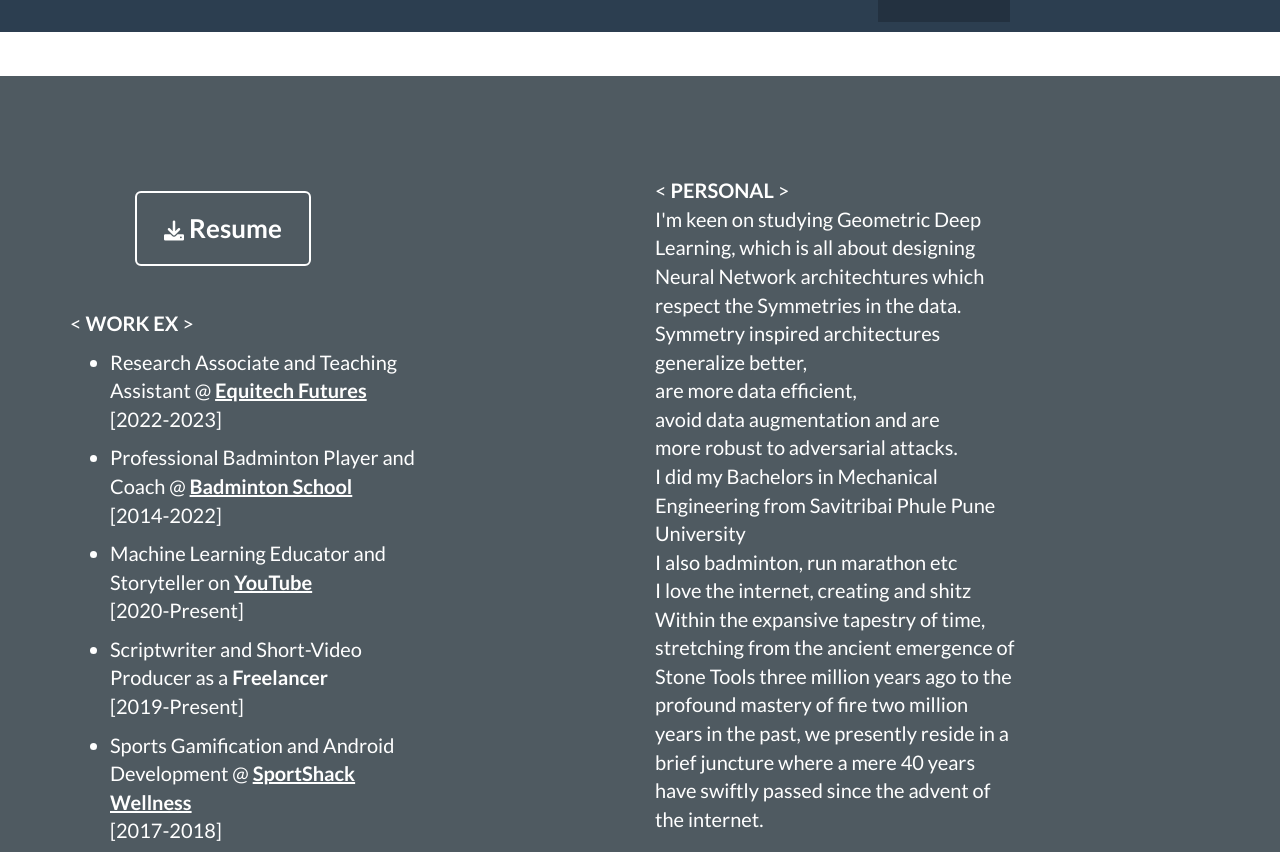
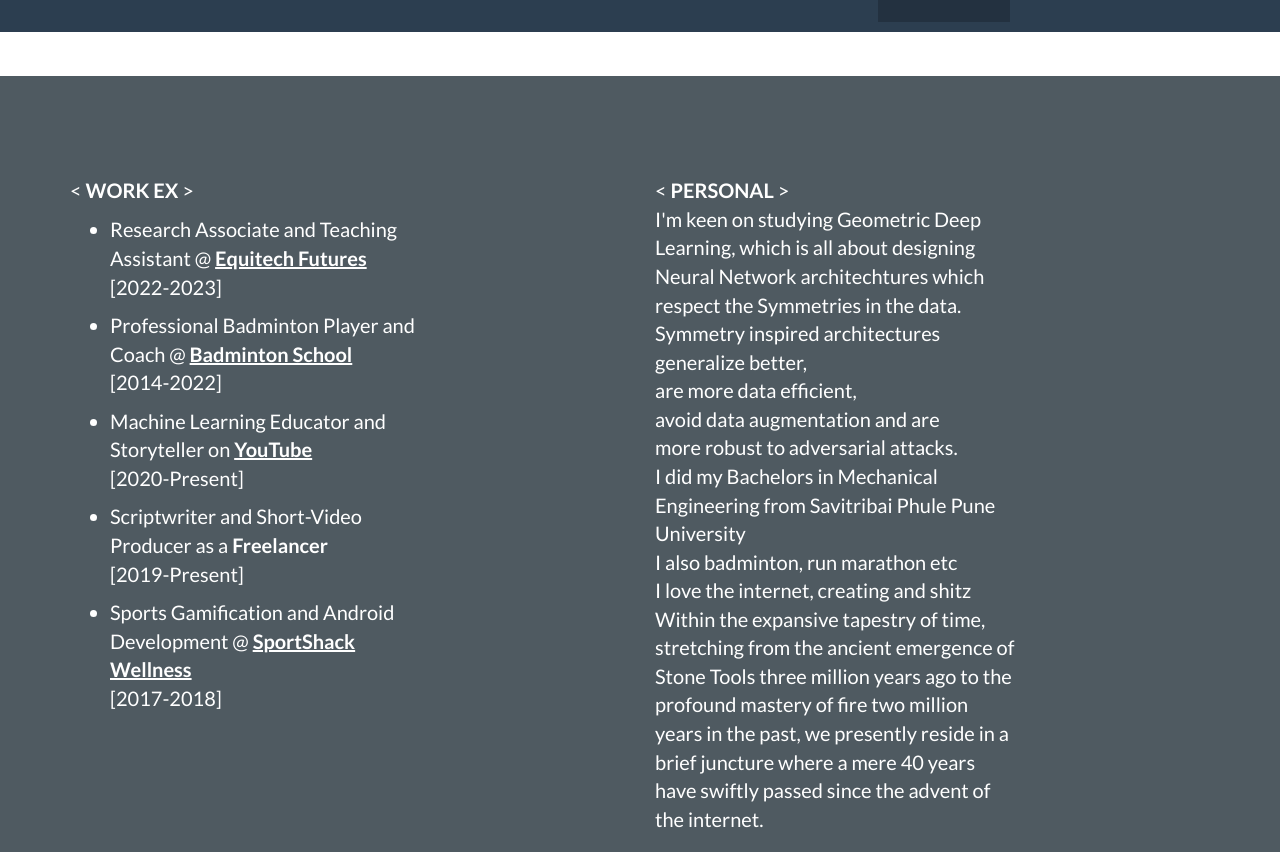
Before and after one commit to kartikchincholikar/kartikchincholikar.github.io, a Jekyll site: the page built from _posts/2014-07-17-Simulations in Statistical Learning Theory.markdown, in a window 1280 px wide and 900 px high, scrolled down 971 px, cut to the strip 48-900 px from the top of the window. Built offline with Jekyll 4.4.1, drawn with Linux system fonts in a browser that asks for light colours.

Commit message:
Update about.html

```diff
--- a/_includes/about.html
+++ b/_includes/about.html
@@ -3,14 +3,6 @@
   <div class="container">
     <div class="row">
       <div class="col-lg-4">
-        <div class="row">
-          <div class="col-lg-8 col-lg-offset-2 text-center">
-            <a href="https://github.com/jeromelachaud/freelancer-theme" class="btn btn-lg btn-outline" style="float: left;"><i class="fa fa-download"></i><span style="font-size: 1.3em;"><b>  Resume  </b></span></a>
-            <!-- <hr class="star-light"> -->
-          </div>
-        </div>
-        <br>
-        <br>
         <p><<b> WORK EX </b>><br>
         <ul style="font-size: 20px;">
           <li style="margin-bottom: 10px;">Research Associate and Teaching Assistant @ <a href="https://www.equitechfutures.com/" target="_blank" style="color:white;"><u><b>Equitech Futures</b></u></a><br>[2022-2023]<br></li>
```
